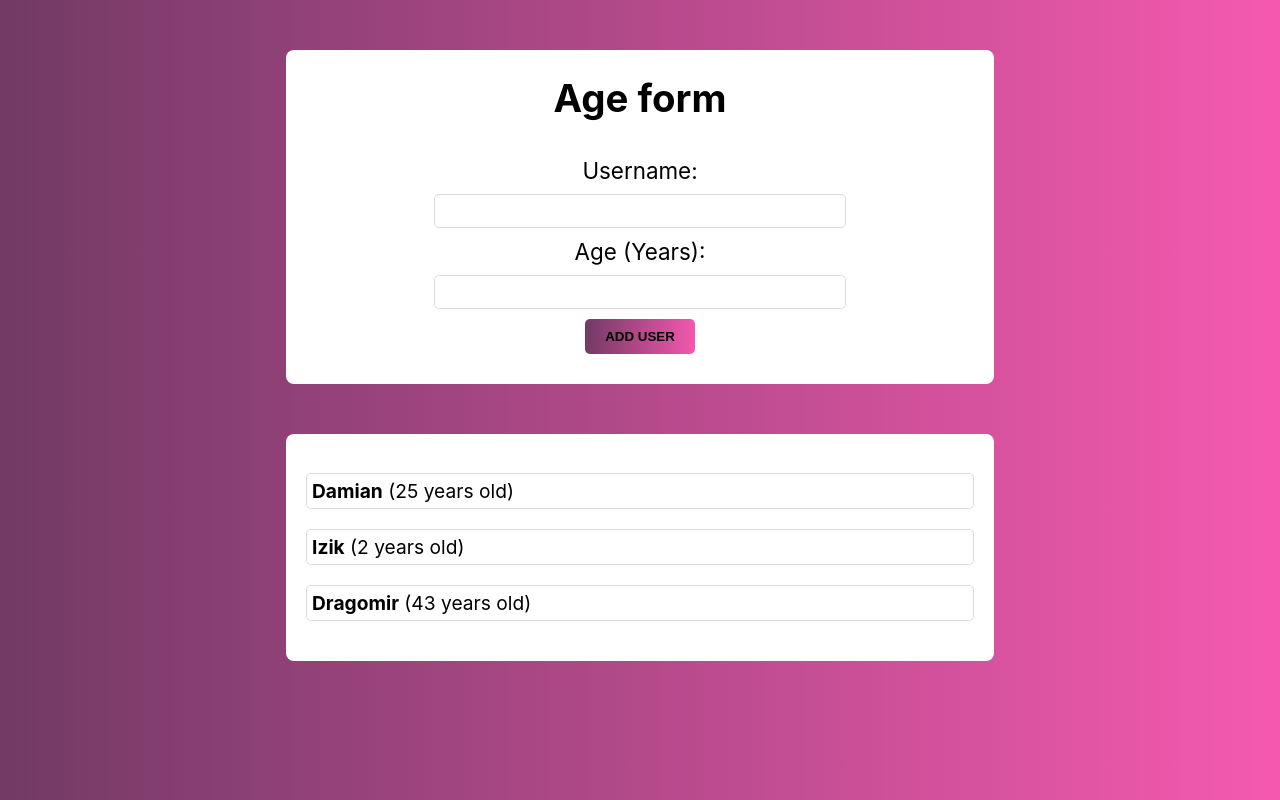
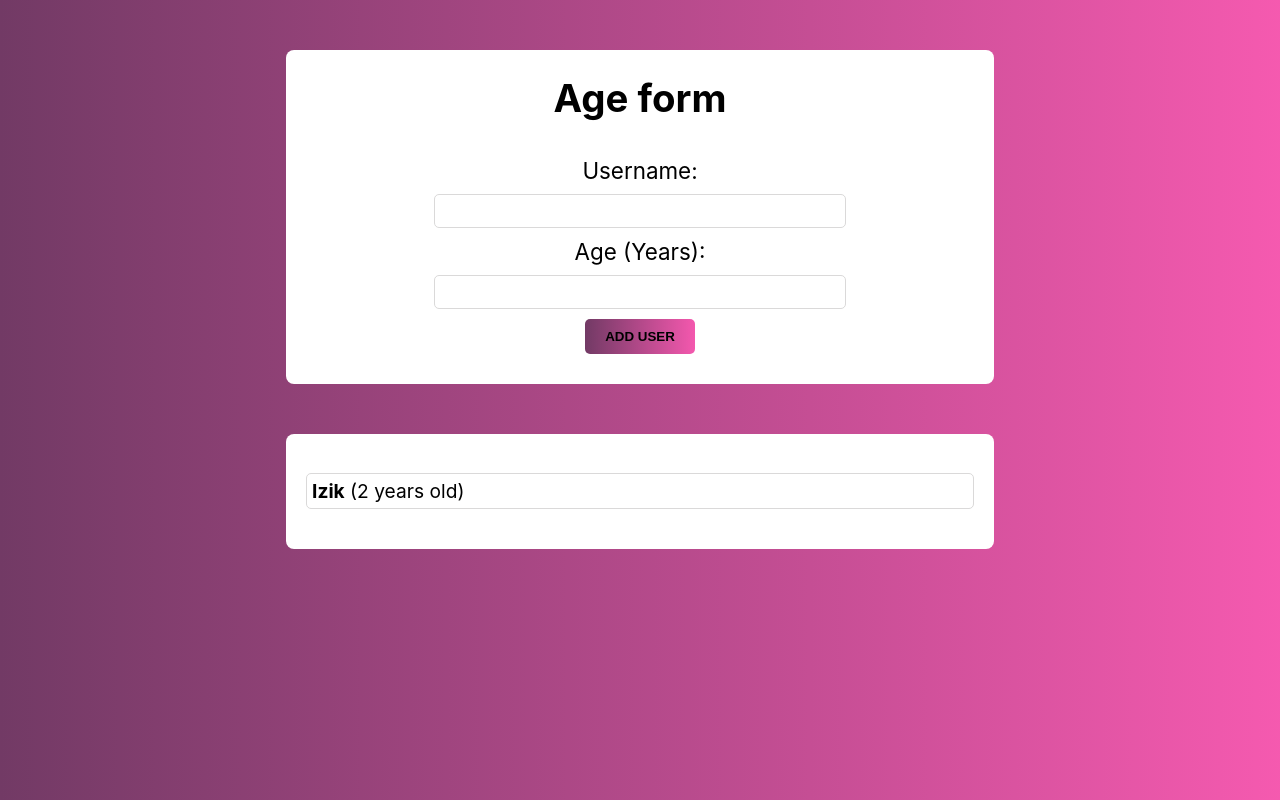
Before and after one commit to gabatk/age-form, a React (Create React App) app: page / in a window 1280 px wide. Built offline with nearby package versions, Linux system fonts and the light colour scheme.

Commit message:
User item element prepared.

```diff
--- a/src/App.js
+++ b/src/App.js
@@ -8,7 +8,6 @@ function App() {
     return (
         <div className='app'>
               <FormPanel />
-
               <UsersData />
         </div>
     )
--- /dev/null
+++ b/src/component/UserItem.css
@@ -0,0 +1,11 @@
+.user__item {
+    margin-bottom: 20px;
+    padding: 5px;
+    font-size: 1.2rem;
+    border: 1px solid #dad9d9;
+    border-radius: 5px;
+}
+
+.user__item--span {
+    font-weight: bold;
+}
--- /dev/null
+++ b/src/component/UserItem.js
@@ -0,0 +1,12 @@
+import React from 'react';
+import './UserItem.css';
+
+const UserItem = () => {
+	return (
+		<li className='user__item'>
+			<span className='user__item--span'>Izik</span> (2 years old)
+		</li>
+	);
+};
+
+export default UserItem;
--- a/src/component/UsersData.css
+++ b/src/component/UsersData.css
@@ -4,15 +4,3 @@
     text-align: left;
     font-size: 1.2rem;
 }
-
-.user__item {
-    margin-bottom: 20px;
-    padding: 5px;
-    font-size: 1.2rem;
-    border: 1px solid #dad9d9;
-    border-radius: 5px;
-}
-
-.user__item--span {
-    font-weight: bold;
-}
--- a/src/component/UsersData.js
+++ b/src/component/UsersData.js
@@ -1,15 +1,14 @@
 import React from 'react';
 import Box from './Box';
+import UserItem from './UserItem';
 import './UsersData.css';
 
 const UsersData = () => {
 	return (
 		<Box>
 			<ul className='user__list'>
-                <li className='user__item'><span className='user__item--span'>Damian</span> (25 years old)</li>
-                <li className='user__item'><span className='user__item--span'>Izik</span> (2 years old)</li>
-                <li className='user__item'><span className='user__item--span'>Dragomir</span> (43 years old)</li>
-            </ul>
+				<UserItem />
+			</ul>
 		</Box>
 	);
 };
```
